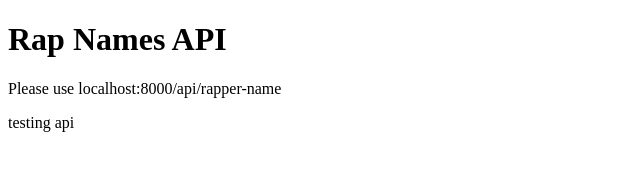
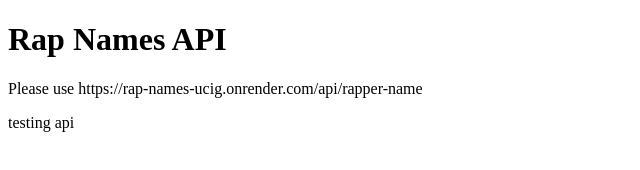
Before and after one commit to erngar/c39, a website: page index.html in a window 1280 px wide. Shown: the whole page, without its empty margins (0-640 px from the left). Drawn offline with Linux system fonts and the light colour scheme.

Commit message:
updated html file

```diff
--- a/index.html
+++ b/index.html
@@ -7,7 +7,7 @@
 </head>
 <body>
     <h1>Rap Names API</h1>
-    <p>Please use localhost:8000/api/rapper-name</p>
+    <p>Please use https://rap-names-ucig.onrender.com/api/rapper-name</p>
     <p>testing api</p>
 </body>
 </html>
```
